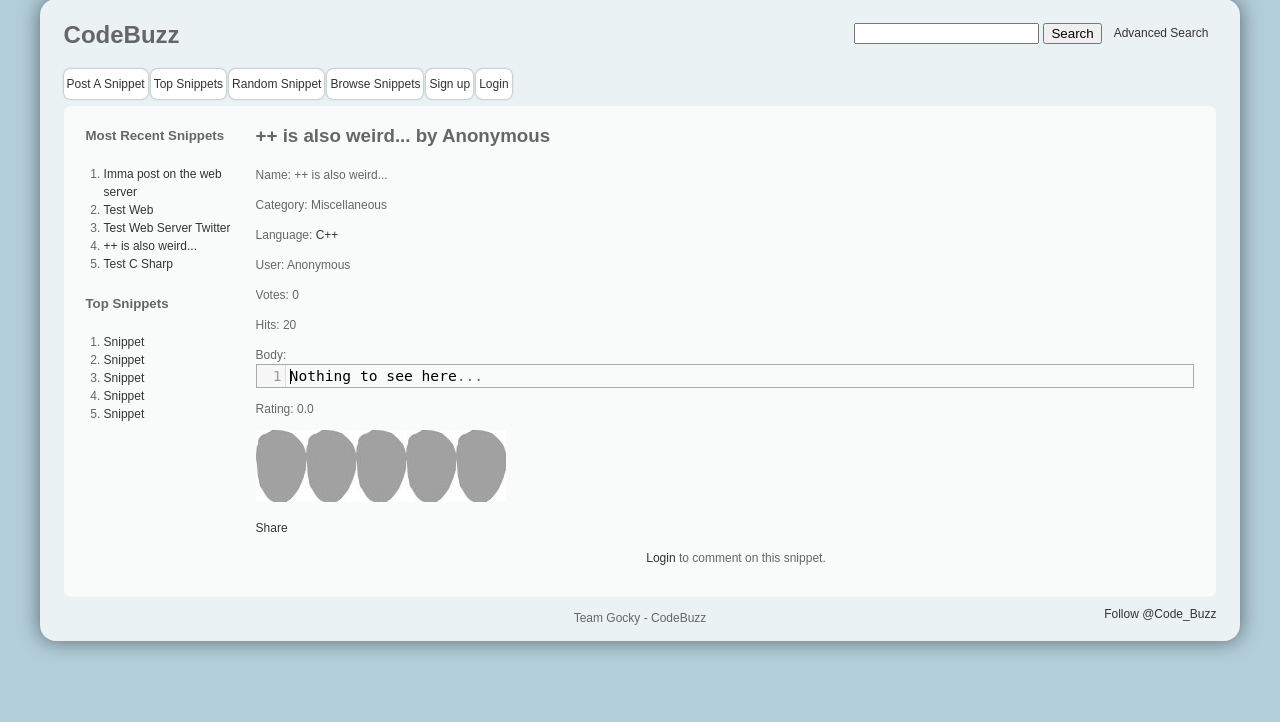
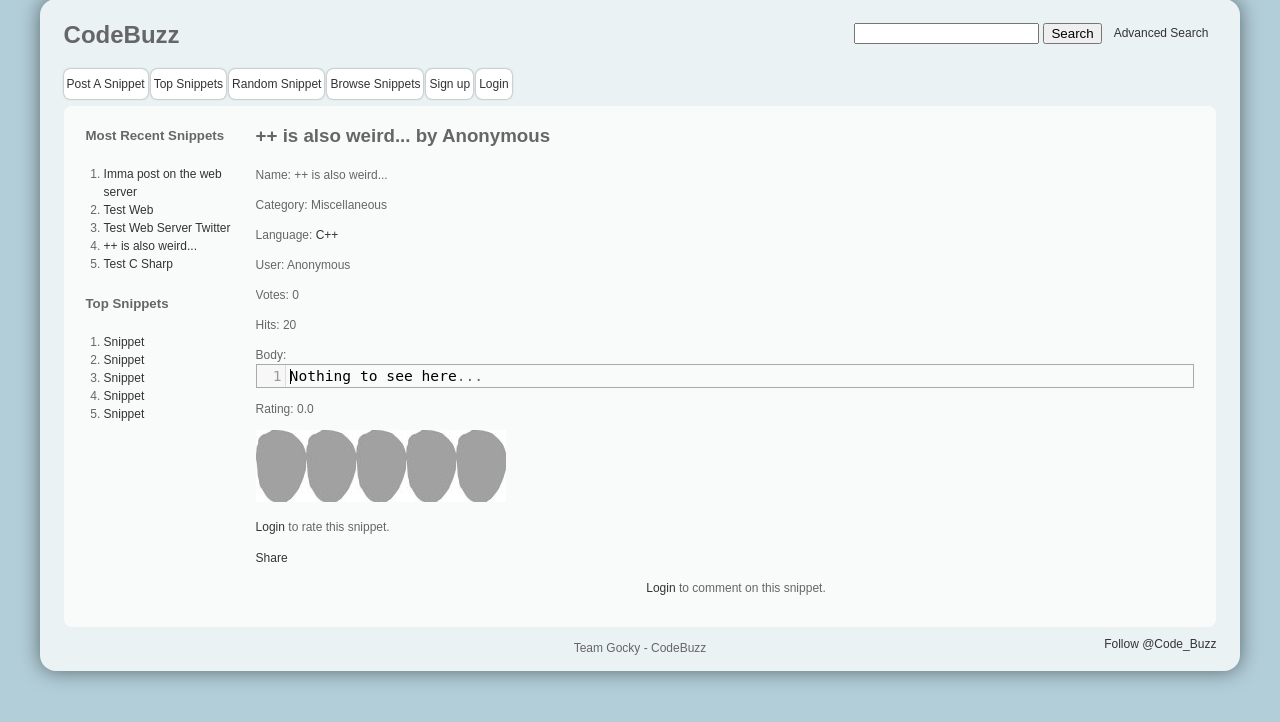
Before and after one commit to TeamGocky/NoteBee, a Django app: page /codesnippet/view/14/ in a window 1280 px wide. Shown: the part 33-755 px from the top of the page. Run offline with Django 3.2, Linux system fonts and the light colour scheme; data comes from the database, SQL or seed files in the repository; both versions use the stored data as it was after the commit; parts of the project's set-up code (start-up, migrations or seed data) failed here and were passed over; some libraries are stand-ins or nearby versions.

Commit message:
Added login text to rate a snippet if user is not logged in.

```diff
--- a/codebuzz/templates/codesnippet/view_snippet.html
+++ b/codebuzz/templates/codesnippet/view_snippet.html
@@ -50,6 +50,13 @@
             <div class="empty">
                 <div style="width: {{ rating_width }}" class="sventek"></div>
             </div>
+            {% if not user.is_authenticated %}
+                <p>
+                    <a href="/accounts/login/?next={{ request.path }}">
+                        Login
+                    </a> to rate this snippet.
+                </p>
+            {% endif %}
             <form id="rating_form" method="post"
                   action="/codesnippet/rating/{{ snippet.id }}/">
                 {% csrf_token %}
@@ -131,6 +138,14 @@
                     });
                 });
 
+                var totalRating = {{ rating }};
+
+                function getPercentWidth(rating) {
+                    return (rating / 5) * 100;
+                }
+
+                {% if user.is_authenticated %}
+
                     $(".empty").mousemove(function(e) {
                         var startPos = $(".empty").offset().left;
                         var newWidth = e.pageX - startPos;
@@ -140,16 +155,6 @@
 
                         var percentWidth = (newWidth / $(".empty").width()) * 100;
                         $(".sventek").width(percentWidth + "%");
-                });
-
-                var totalRating = {{ rating }};
-
-                function getPercentWidth(rating) {
-                    return (rating / 5) * 100;
-                }
-
-                $(".empty").mouseleave(function(e) {
-                    $(".sventek").width(getPercentWidth(totalRating) + "%");
                     });
 
                     $(".empty").click(function(e) {
@@ -169,6 +174,11 @@
                             }
                         });
                     });
+
+                    $(".empty").mouseleave(function(e) {
+                        $(".sventek").width(getPercentWidth(totalRating) + "%");
+                    });
+                {% endif %}
             });
         </script>
     {% endif %}
```
Also changed, not shown: codebuzz/sqlite3.db. Lines whose indentation alone changed are shown as unchanged.
